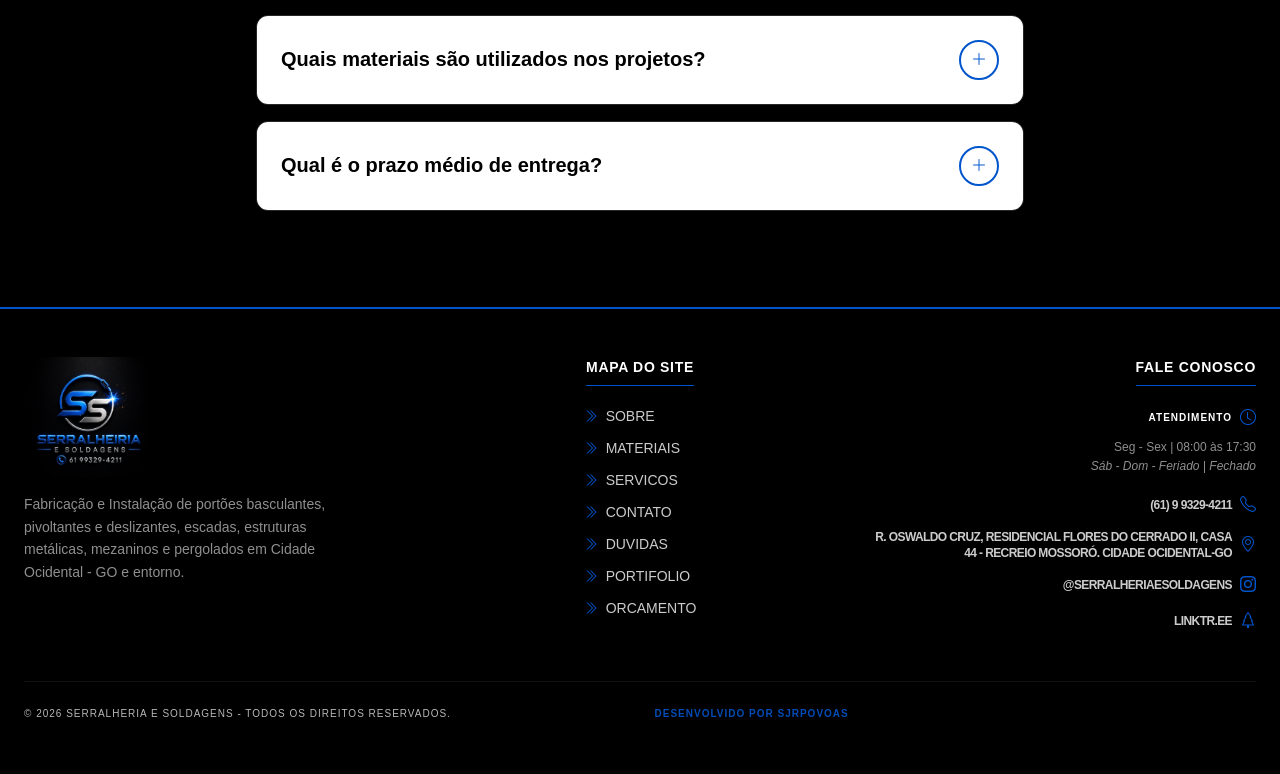
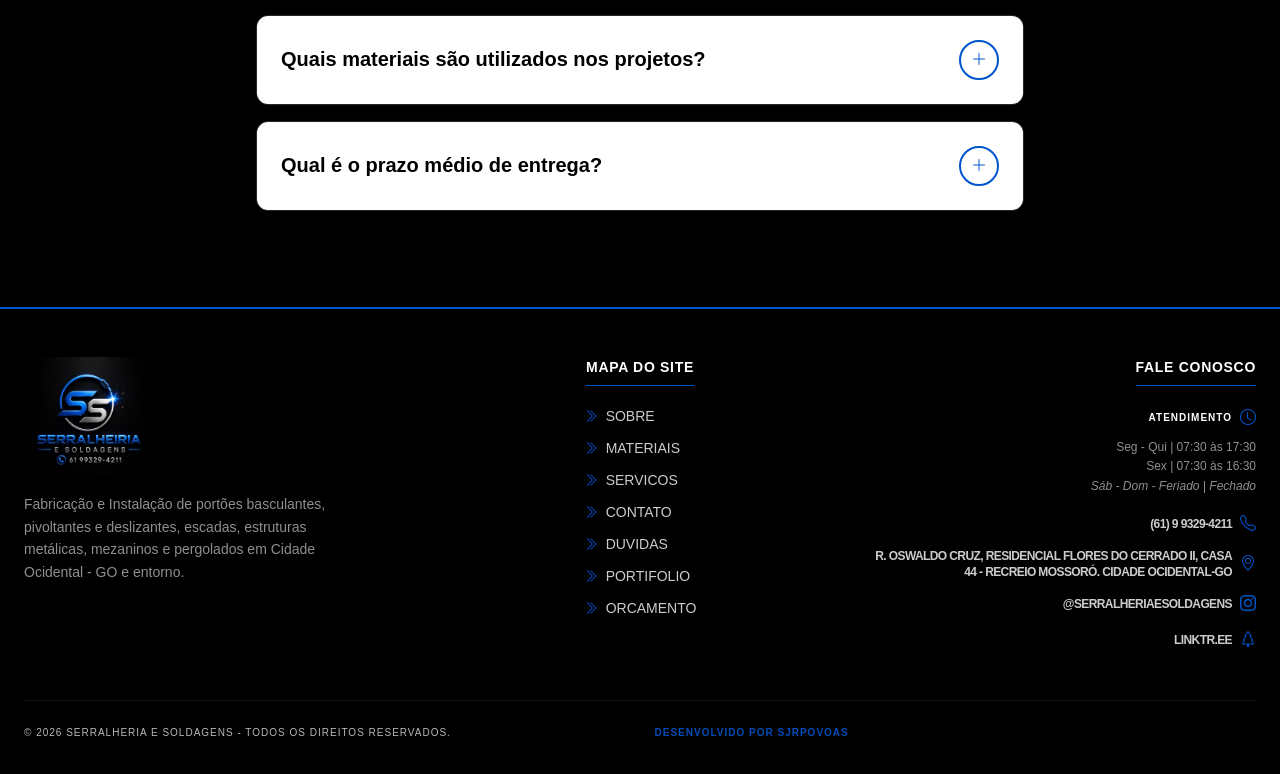
Before and after one commit to SjrPovoas/serralheriaesoldagens, a Next.js app: page / in a window 1280 px wide. Shown: the part 3946-4720 px from the top of the page. Built offline with nearby package versions, Linux system fonts and the light colour scheme.

Commit message:
update read.me, rodape mapa do site, robots.txt e sitemap.xml

```diff
--- a/src/pages/index.js
+++ b/src/pages/index.js
@@ -478,7 +478,8 @@ export default function Home() {
                                         <i className="bi bi-clock text-base"></i>
                                     </div>
                                     <div className="text-center md:text-right text-[12px] opacity-70 hover:text-blue-glow transition-all">
-                                        <p className="m-0">Seg - Sex | 08:00 às 17:30</p>
+                                        <p className="m-0">Seg - Qui | 07:30 às 17:30</p>
+                                        <p className="m-0">Sex | 07:30 às 16:30</p>
                                         <p className="m-0 italic">Sáb - Dom - Feriado | Fechado</p>
                                     </div>
                                 </div>
--- a/src/pages/portifolio.js
+++ b/src/pages/portifolio.js
@@ -273,7 +273,8 @@ export default function Portifolio() {
                                         <i className="bi bi-clock text-base"></i>
                                     </div>
                                     <div className="text-center md:text-right text-[12px] opacity-70 hover:text-blue-glow transition-all">
-                                        <p className="m-0">Seg - Sex | 08:00 às 17:30</p>
+                                        <p className="m-0">Seg - Qui | 07:30 às 17:30</p>
+                                        <p className="m-0">Sex | 07:30 às 16:30</p>
                                         <p className="m-0 italic">Sáb - Dom - Feriado | Fechado</p>
                                     </div>
                                 </div>
```
Also changed, not shown: robots.txt, 2 other files (tests, documents, lock files or other folders).
